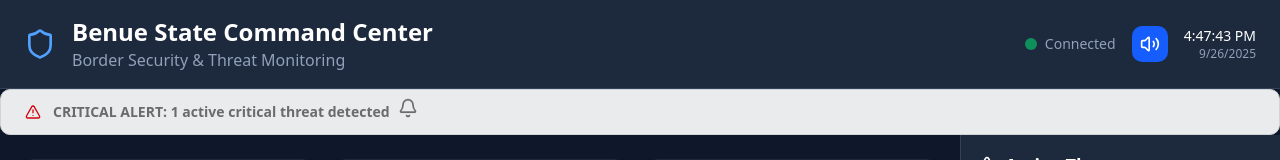
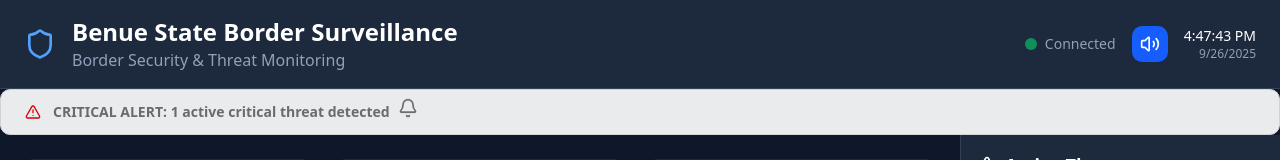
Before and after one commit to tushydan007/benue_state_insurgency_surveillance_app, a React app: page / in a window 1280 px wide. Shown: the top 160 px of the page. Built offline with nearby package versions, Linux system fonts and the light colour scheme; the HTML template or start-up script is replaced by a standard one.

Commit message:
Refactor code

```diff
--- a/src/components/command.tsx
+++ b/src/components/command.tsx
@@ -277,7 +277,9 @@ const CommandCenter = () => {
           <div className="flex items-center space-x-4">
             <Shield className="w-8 h-8 text-blue-400" />
             <div>
-              <h1 className="text-2xl font-bold">Benue State Command Center</h1>
+              <h1 className="text-2xl font-bold">
+                Benue State Border Surveillance
+              </h1>
               <p className="text-slate-400">
                 Border Security & Threat Monitoring
               </p>
```
Also changed, not shown: 1 other file (tests, documents, lock files or other folders).
